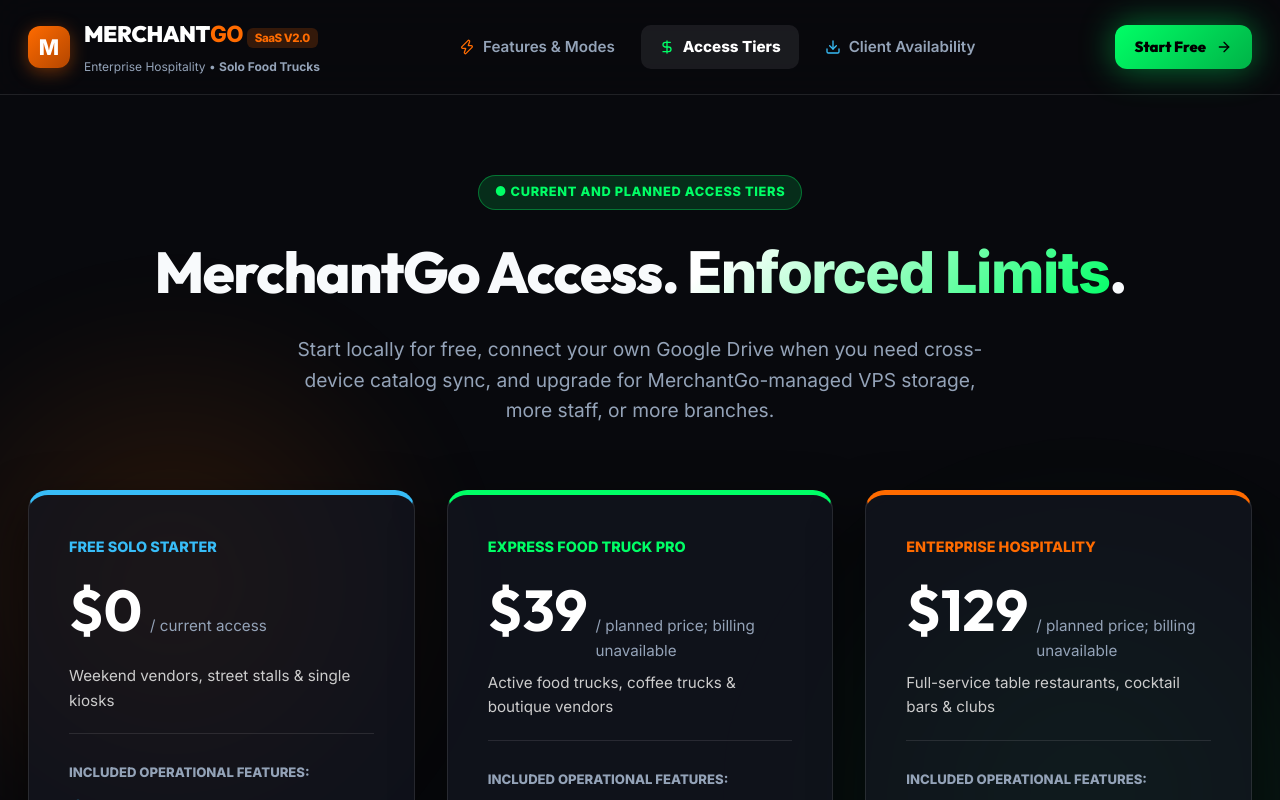
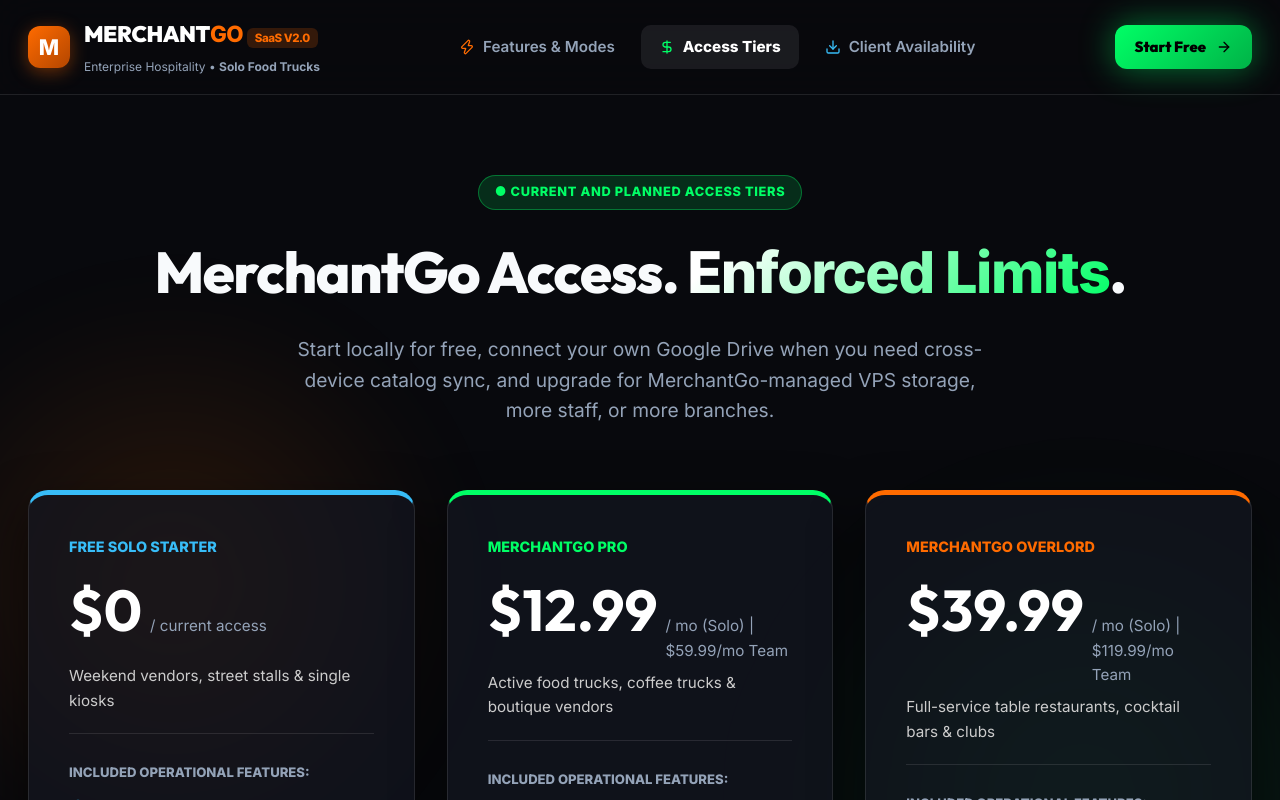
Before and after one commit to Lumexio/merchantgo-spa, a React (Vite) app: page /pricing in a window 1280 px wide. Shown: the top 800 px of the page. Built offline with nearby package versions, Linux system fonts and the light colour scheme; no server answers.

Commit message:
fix: pricing plans showed

```diff
--- a/src/pages/Pricing.jsx
+++ b/src/pages/Pricing.jsx
@@ -25,9 +25,9 @@ export default function Pricing() {
       recommended: false
     },
     {
-      name: 'Express Food Truck Pro',
-      price: '$39',
-      period: 'planned price; billing unavailable',
+      name: 'MerchantGo Pro',
+      price: '$12.99',
+      period: 'mo (Solo) | $59.99/mo Team',
       target: 'Active food trucks, coffee trucks & boutique vendors',
       color: '#00ff66',
       features: [
@@ -45,9 +45,9 @@ export default function Pricing() {
       recommended: false
     },
     {
-      name: 'Enterprise Hospitality',
-      price: '$129',
-      period: 'planned price; billing unavailable',
+      name: 'MerchantGo Overlord',
+      price: '$39.99',
+      period: 'mo (Solo) | $119.99/mo Team',
       target: 'Full-service table restaurants, cocktail bars & clubs',
       color: 'var(--primary-pos)',
       features: [
```
